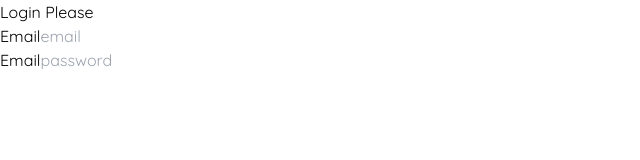
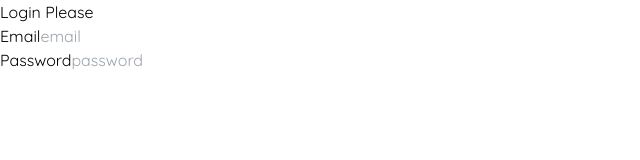
Before and after one commit to DC-21/face-auth-client, a React (Vite) app: page / in a window 1280 px wide. Shown: the top 160 px of the page, without its empty margins (0-640 px from the left). Built offline with nearby package versions, Linux system fonts and the light colour scheme.

Commit message:
first commit

```diff
--- a/src/components/Login.jsx
+++ b/src/components/Login.jsx
@@ -6,11 +6,11 @@ const Login = () => {
             <h1 className="text-blue-900 text-xl font-semibold">Login Please</h1>
             <div className="w-full flex flex-col justify-center items-center">
                 <div className="w-full flex flex-col justify-center items-center mt-2">
-                    <label className="mt-2">Email</label>
+                    <label className="mt-2 text-blue-800">Email</label>
                     <input className="h-10 border-1 border-blue-900 justify-center" placeholder="email"/>
                 </div>
                 <div className="w-full flex flex-col justify-center items-center mt-2">
-                    <label className="mt-2">Email</label>
+                    <label className="mt-2 text-blue-800">Password</label>
                     <input className="h-10 border-1 border-blue-900 justify-center" placeholder="password"/>
                 </div>
             </div>
```
